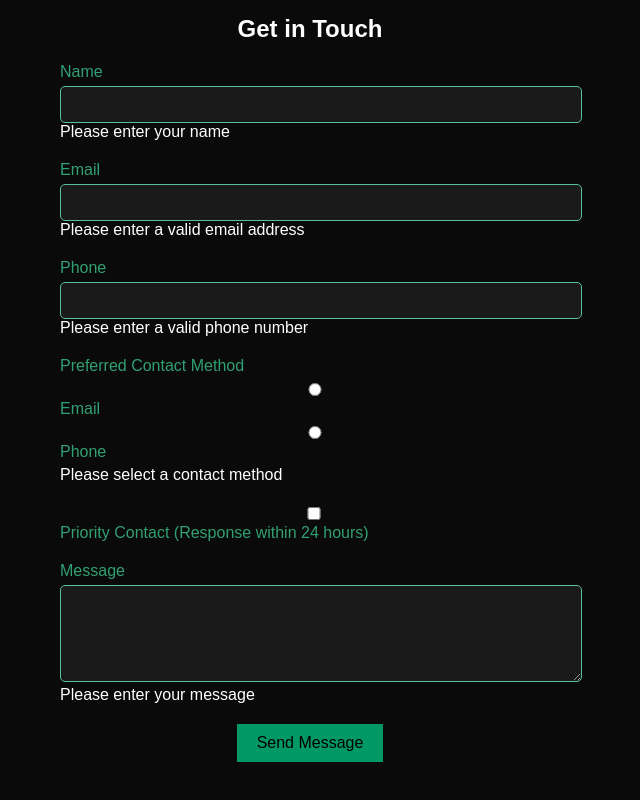
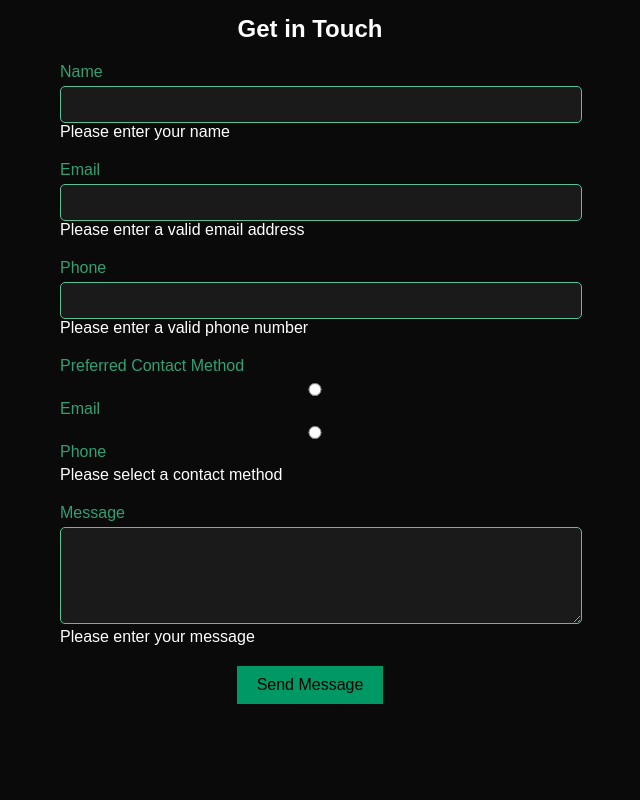
Before and after one commit to boltbuttar/Web_prac2, a plain HTML site: page index.html in a window 1280 px wide. Shown: the part 2382-3182 px from the top of the page, without its empty margins (330-970 px from the left). After the commit the page ends 3136 px from the top, so only its background shows below. Drawn offline with Linux system fonts and the light colour scheme.

Commit message:
Update index.html

```diff
--- a/index.html
+++ b/index.html
@@ -133,12 +133,6 @@
                 <div class="error" id="contactMethodError">Please select a contact method</div>
             </div>
 
-            <div class="form-group">
-                <label class="checkbox-label">
-                    <input type="checkbox" id="priority">
-                    Priority Contact (Response within 24 hours)
-                </label>
-            </div>
 
             <div class="form-group">
                 <label for="message">Message</label>
```
